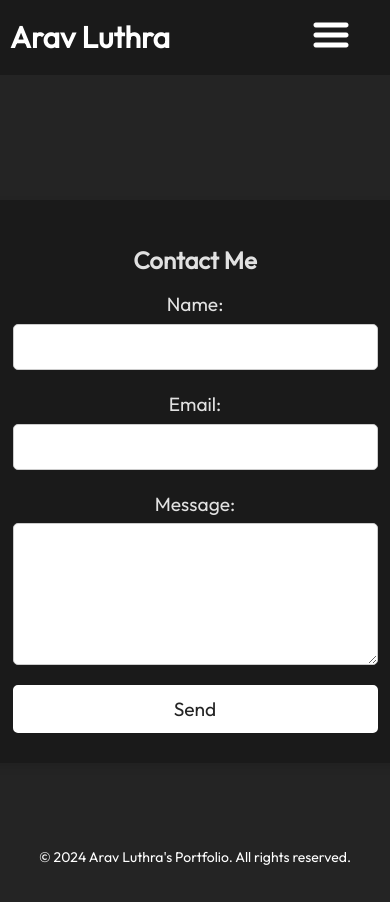
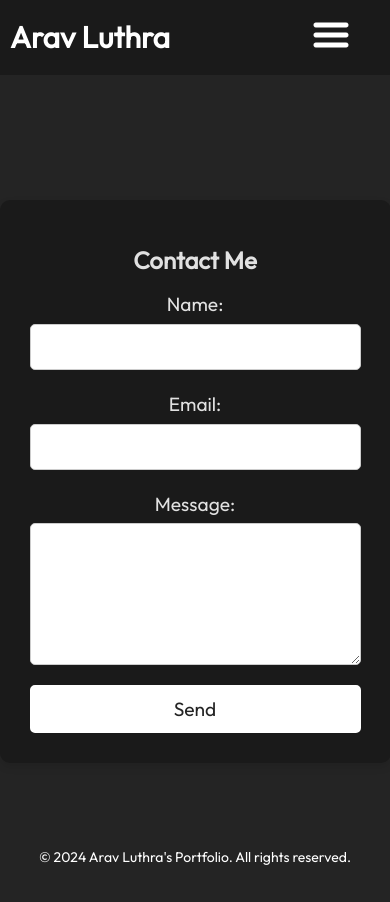
Before and after one commit to aluthra23/personal-website, a React (Vite) app: page /personal-website/contact in a window 390 px wide. Shown: the top 902 px of the page. Built offline with nearby package versions, Linux system fonts and the light colour scheme.

Commit message:
contact page fixed

```diff
--- a/src/components/contact/contact.css
+++ b/src/components/contact/contact.css
@@ -16,7 +16,8 @@
   border-radius: 10px;
   box-shadow: 0 4px 8px rgba(0, 0, 0, 0.1);
   margin: 50px;
-  min-width: 400px;
+  min-width: 450px;
+  width: 100%;
   max-width: max-content;
   text-align: center;
 }
@@ -60,6 +61,8 @@
 }
 
 
+
+
 @media only screen and (max-width: 600px) {
   .contact-page {
     padding-top: 150px;
@@ -72,6 +75,7 @@
     box-shadow: 0 4px 8px rgba(0, 0, 0, 0.1);
     margin: 50px;
     width: 85%; /* Expand to fill available width */
+    min-width: 0px;
     max-width: 100%; /* Ensure container doesn't exceed screen width */
     text-align: center;
   }
```
